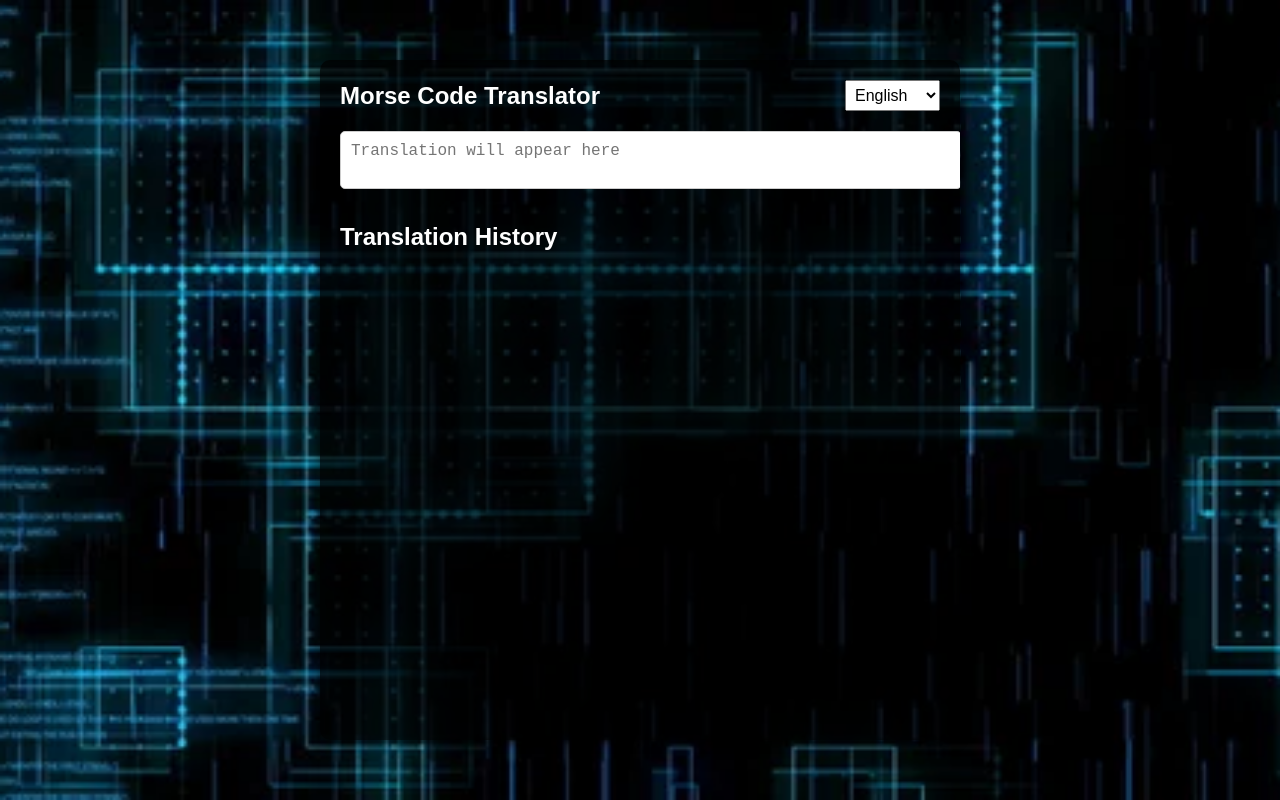
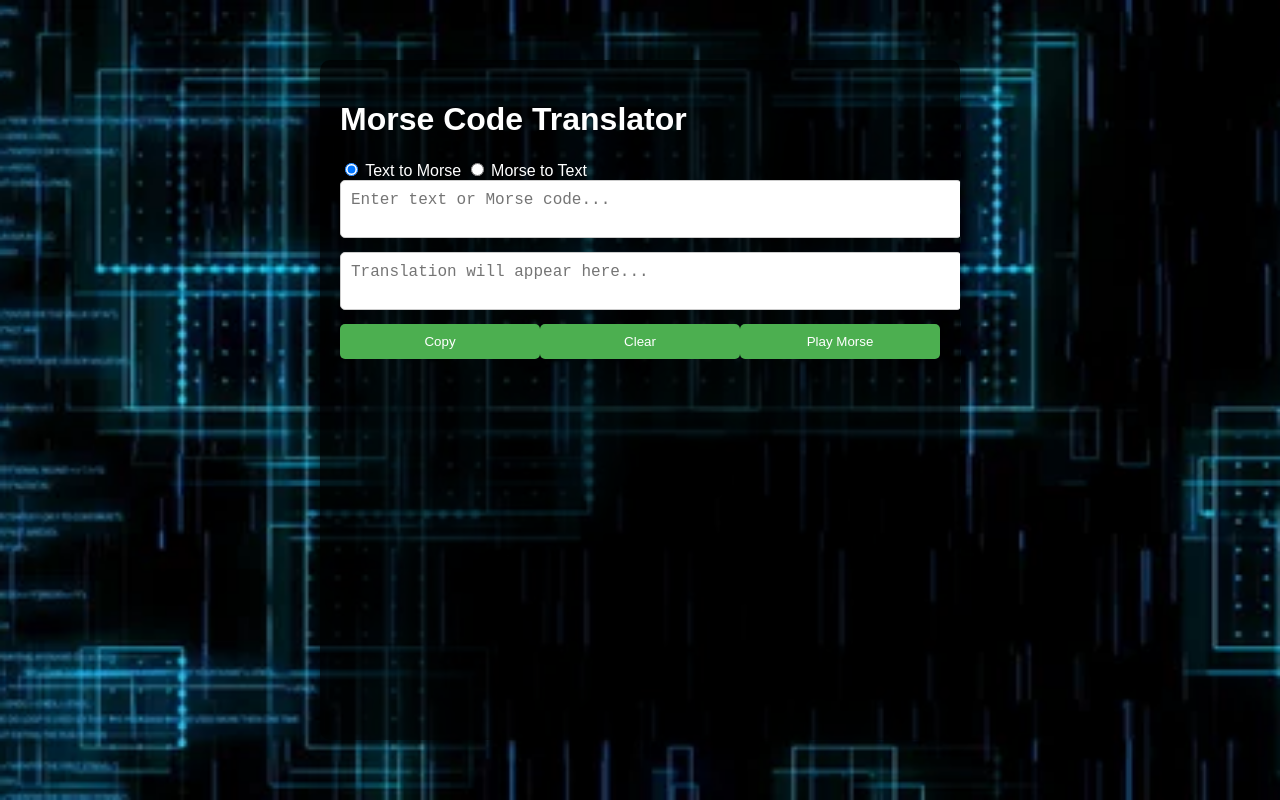
Before and after one commit to 18012961/MorseCode, a plain HTML site: page MorseCode/morse_translator/index.html in a window 1280 px wide. Drawn offline with Linux system fonts and the light colour scheme.

Commit message:
Update index.html in MorseCode translator

```diff
--- a/MorseCode/morse_translator/index.html
+++ b/MorseCode/morse_translator/index.html
@@ -8,27 +8,21 @@
 </head>
 <body>
   <div class="container">
-      <header>
-        <h1 id="title">Morse Code Translator</h1>
-        <select id="languageSelector">
-          <option value="en">English</option>
-          <option value="zu">IsiZulu</option>
-          <option value="ts">Xitsonga</option>
-        </select>
-      </header>
+    <h1>Morse Code Translator</h1>
 
-      <section id="translator">
-        <textarea
+    <div class="toggle">
+      <label><input type="radio" name="mode" value="text-to-morse" checked /> Text to Morse</label>
+      <label><input type="radio" name="mode" value="morse-to-text" /> Morse to Text</label>
+    </div>
 
-          placeholder="Translation will appear here"
-          readonly
-        ></textarea>
-      </section>
+    <textarea id="inputText" placeholder="Enter text or Morse code..."></textarea>
+    <textarea id="outputText" placeholder="Translation will appear here..." readonly></textarea>
 
-      <section id="history">
-        <h2 id="historyTitle">Translation History</h2>
-        <ul id="historyList"></ul>
-      </section>
+    <div class="buttons">
+      <button id="copyBtn">Copy</button>
+      <button id="clearBtn">Clear</button>
+      <button id="playAudioBtn">Play Morse</button>
+    </div>
   </div>
 
   <script src="script.js"></script>
```
Lines whose indentation alone changed are shown as unchanged.
